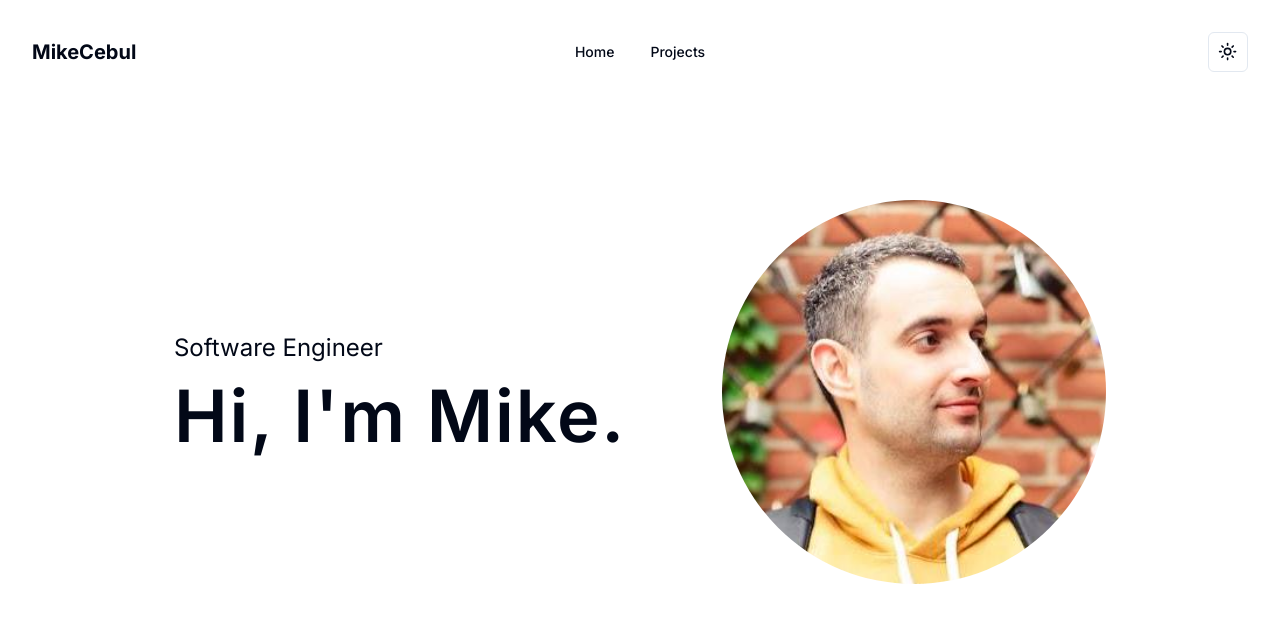
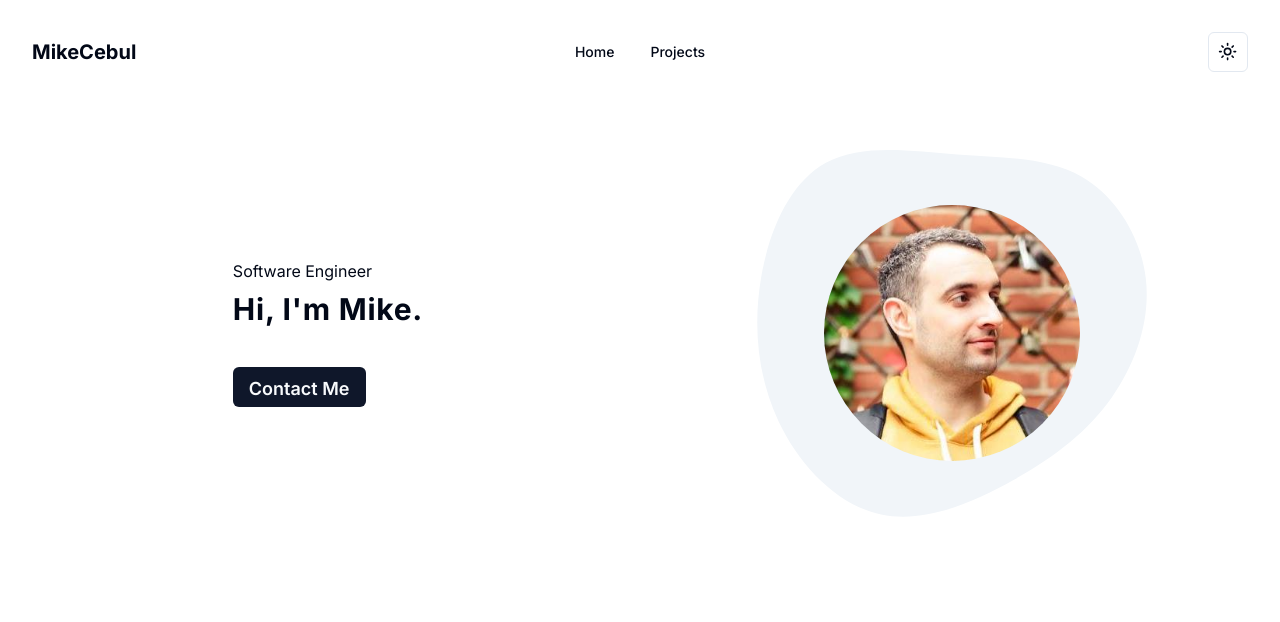
Before and after one commit to mikecebul/next-portfolio, a Next.js app: page / in a window 1280 px wide. Shown: the top 622 px of the page. Built offline with nearby package versions, Linux system fonts and the light colour scheme.

Commit message:
Chore: Hero section design

```diff
--- a/src/app/page.tsx
+++ b/src/app/page.tsx
@@ -1,40 +1,55 @@
+import { Button } from "@/_components/ui/button";
 import Image from "next/image";
 
 export default function Home() {
   return (
-    <main className="flex min-h-[100dvh] container py-24 justify-center">
-      <div className="flex gap-24">
-        <div className="flex flex-col justify-center items-start h-96">
-          <h1 className="text-2xl pb-4">Software Engineer</h1>
-          <h2 className="text-7xl tracking-wide font-semibold">
+    <main className="py-8">
+      <Hero />
+    </main>
+  );
+}
+
+function Hero() {
+  return (
+    <div className="grid grid-cols-1 gap-8 items-center lg:grid-cols-2 lg:container">
+      <div className="space-y-2 text-center lg:text-left justify-center lg:mx-auto">
+        <h1 className="">Software Engineer</h1>
+        <h2 className="text-3xl tracking-wide font-bold lg:pb-8">
           Hi, I&apos;m Mike.
         </h2>
+        <Button className="hidden lg:block font-semibold text-lg">
+          Contact Me
+        </Button>
       </div>
-        {/* <svg
+      <div className="flex flex-col justify-center items-center relative">
+        <svg
           id="visual"
           viewBox="0 0 900 600"
-            width="900"
-            height="600"
           xmlns="http://www.w3.org/2000/svg"
           xmlnsXlink="http://www.w3.org/1999/xlink"
           version="1.1"
-            className="absolute inset-0 w-full h-full"
+          className="w-full h-auto max-w-full"
         >
           <g transform="translate(462.38023724454115 268.56955310240977)">
             <path
               d="M184.9 -206.6C236.9 -176.7 274.5 -115.9 282.2 -52.7C289.8 10.5 267.5 76 231 128.1C194.6 180.2 144.2 218.8 81.9 254C19.7 289.1 -54.3 320.7 -120.1 306.8C-186 292.9 -243.7 233.5 -276 165.3C-308.3 97.1 -315.1 20.1 -302.5 -53.7C-289.9 -127.5 -257.8 -198.2 -204.1 -227.8C-150.4 -257.4 -75.2 -245.9 -4.4 -240.6C66.4 -235.4 132.8 -236.4 184.9 -206.6"
-                fill=""
+              fill="currentColor"
+              className="text-accent"
             ></path>
           </g>
-  </svg> */}
+        </svg>
+        <div className="absolute inset-0 flex items-center justify-center">
           <Image
             alt="Profile picture"
             src="/profile_pic.jpg"
-          width={300}
-          height={300}
-          className="rounded-full w-96 h-96"
+            objectFit="cover"
+            width={350}
+            height={350}
+            className="rounded-full z-10 w-32 sm:w-64 lg:w-48 xl:w-64"
           />
         </div>
-    </main>
+      </div>
+      <Button className="font-semibold text-lg lg:hidden">Contact Me</Button>
+    </div>
   );
 }
```
Lines whose indentation alone changed are shown as unchanged.
